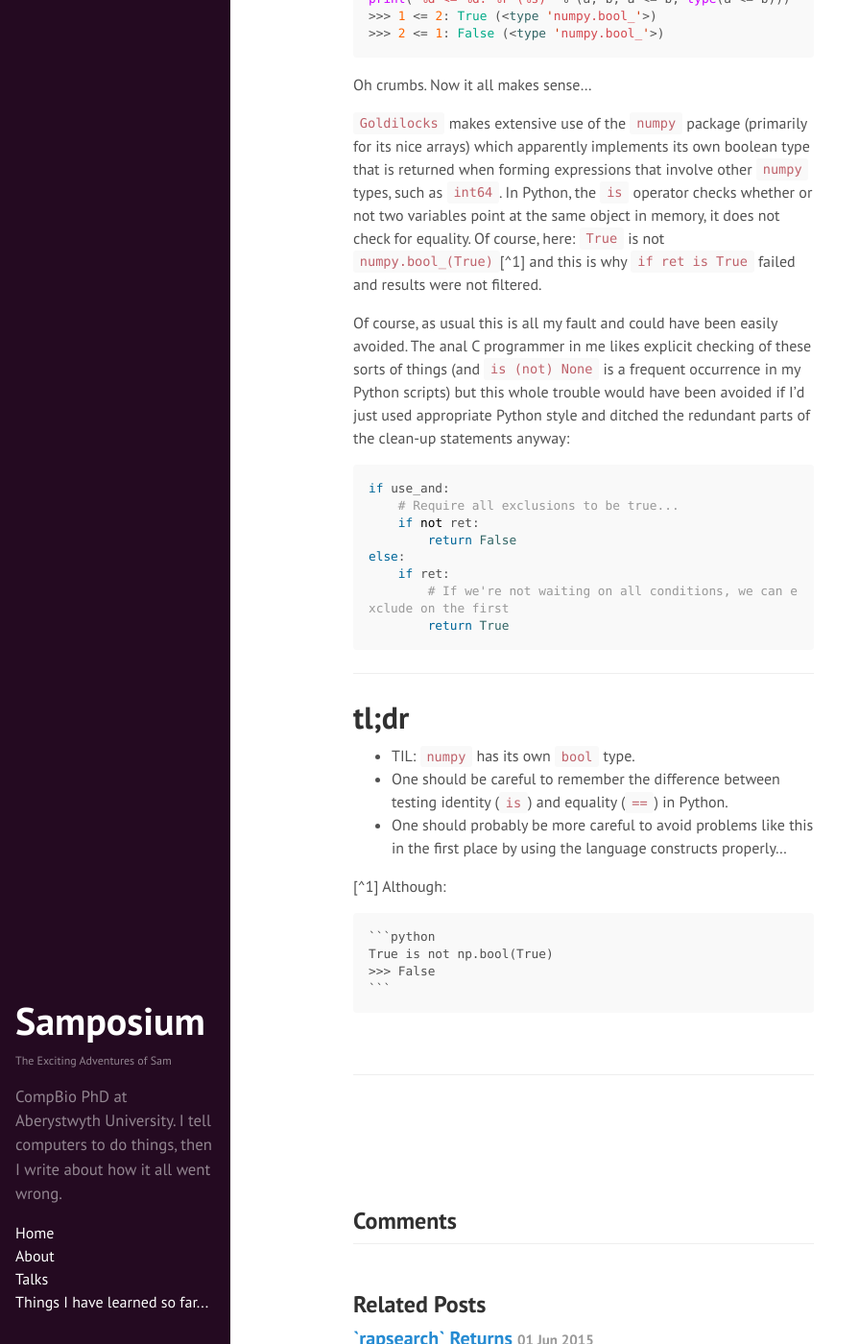
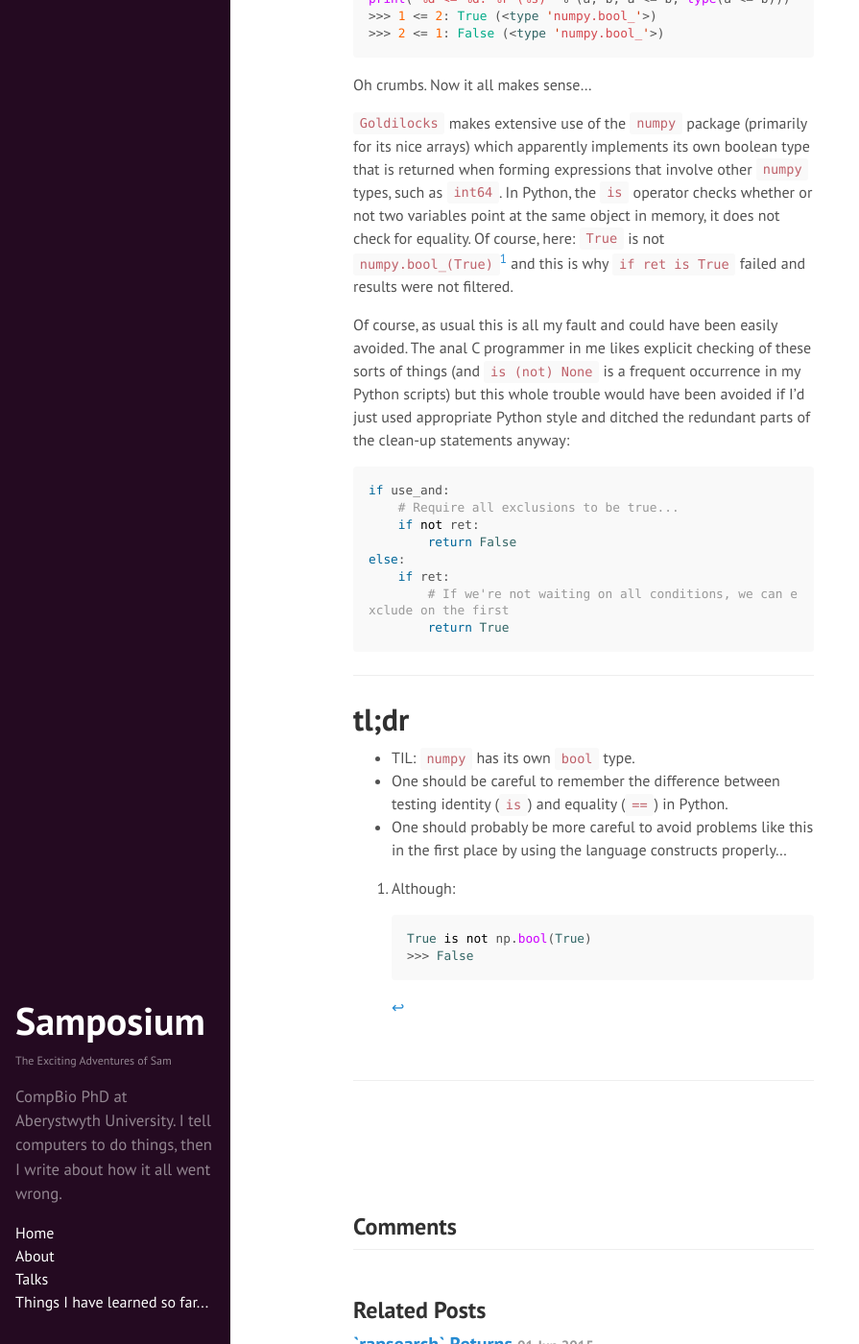
Before and after one commit to SamStudio8/samstudio8.github.io.off, a Jekyll site: the page built from _posts/2015-06-23-when-true-is-not-true.md, in a window 1280 px wide and 1400 px high, scrolled down 1853 px. Shown: the whole window at 96% size, without its empty margins (0-895 px from the left). Built offline with Jekyll 4.4.1, drawn with Linux system fonts in a browser that asks for light colours; Markdown is read by kramdown in place of the engine named in the settings; comment, search, counter and statistics services are not loaded.

Commit message:
Update 2015-06-23-when-true-is-not-true.md

````diff
--- a/_posts/2015-06-23-when-true-is-not-true.md
+++ b/_posts/2015-06-23-when-true-is-not-true.md
@@ -113,7 +113,7 @@ else:
 * One should be careful to remember the difference between testing identity (`is`) and equality (`==`) in Python.
 * One should probably be more careful to avoid problems like this in the first place by using the language constructs properly...
 
-[^1] Although:
+[^1]: Although:
 
     ```python
     True is not np.bool(True)
````
